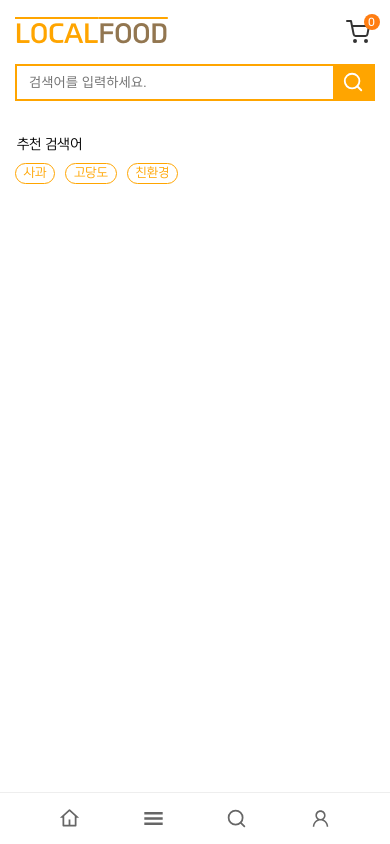
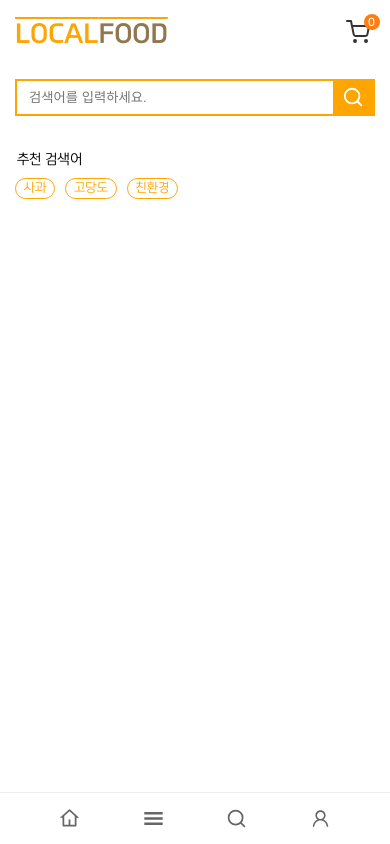
Before and after one commit to SPOTBENGALS/LocalFood, a React (Create React App) app: page /mobilesearch in a window 390 px wide. Built offline with nearby package versions, Linux system fonts and the light colour scheme.

Commit message:
Update MobileSearch.tsx

```diff
--- a/src/Pages/MobileSearch.tsx
+++ b/src/Pages/MobileSearch.tsx
@@ -90,6 +90,7 @@ const Container = styled.div`
   display: flex;
   flex-direction: column;
   align-items: center;
+  padding-top: 15px;
   width: 100%;
   top: 0;
   z-index: 99;
```
